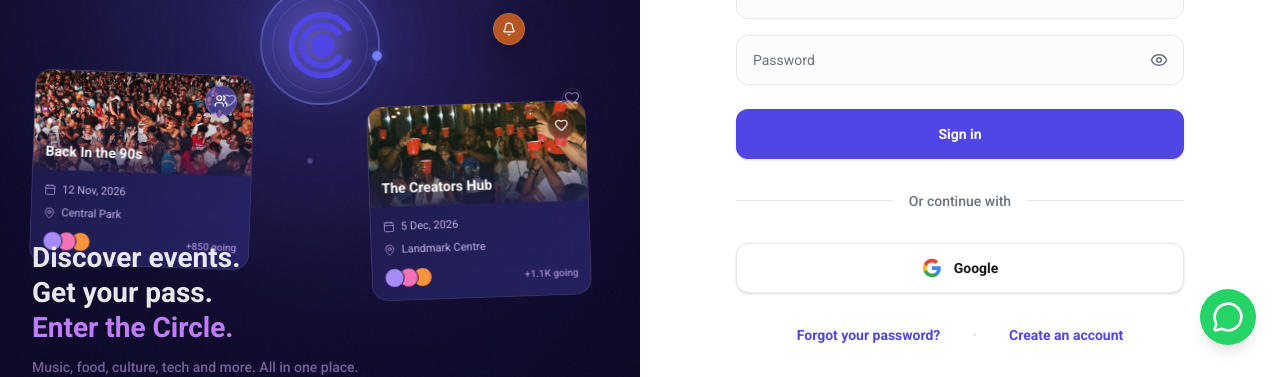
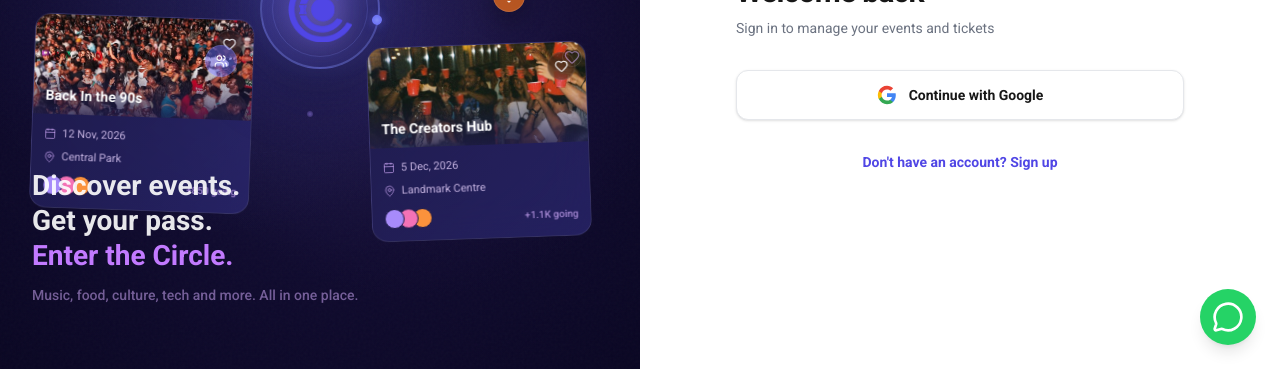
Before and after one commit to omoluabi44/circle_pass, a Next.js app: page /login in a window 1280 px wide. Shown: the part 431-808 px from the top of the page. Built offline with nearby package versions, Linux system fonts and the light colour scheme; no server answers.

Commit message:
feat: comment out email/password form and restrict login to Google account only

```diff
--- a/src/app/(auth)/login/page.tsx
+++ b/src/app/(auth)/login/page.tsx
@@ -62,6 +62,8 @@ export default function LoginPage() {
             </p>
           </div>
 
+          {/* Login form commented out per requirement - only Google login allowed */}
+          {/*
           <form className="mt-8 space-y-6" onSubmit={handleSubmit}>
             {error && <p className="text-destructive text-sm bg-destructive/10 p-3 rounded-lg border border-destructive/20">{error}</p>}
 
@@ -120,8 +122,9 @@ export default function LoginPage() {
               <span className="bg-background px-4 text-muted-foreground font-medium">Or continue with</span>
             </div>
           </div>
+          */}
 
-          <div className="mt-6">
+          <div className="mt-8 space-y-4">
             <button
               onClick={() => signIn("google", { callbackUrl: "/dashboard" })}
               className="flex w-full justify-center items-center gap-3 rounded-xl border border-border bg-background px-4 py-3.5 text-sm font-bold text-foreground hover:bg-secondary focus:outline-none focus:ring-2 focus:ring-primary focus:ring-offset-2 transition-colors shadow-sm"
@@ -132,17 +135,13 @@ export default function LoginPage() {
                 <path d="M5.84 14.09c-.22-.66-.35-1.36-.35-2.09s.13-1.43.35-2.09V7.07H2.18C1.43 8.55 1 10.22 1 12s.43 3.45 1.18 4.93l2.85-2.22.81-.62z" fill="#FBBC05"/>
                 <path d="M12 5.38c1.62 0 3.06.56 4.21 1.64l3.15-3.15C17.45 2.09 14.97 1 12 1 7.7 1 3.99 3.47 2.18 7.07l3.66 2.84c.87-2.6 3.3-4.53 6.16-4.53z" fill="#EA4335"/>
               </svg>
-              Google
+              Continue with Google
             </button>
           </div>
 
           <div className="text-sm text-center flex flex-col sm:flex-row justify-center gap-4 sm:gap-8 mt-8">
-            <Link href="/forgot-password" className="font-semibold text-primary hover:text-primary/80 transition-colors">
-              Forgot your password?
-            </Link>
-            <div className="hidden sm:block text-border">•</div>
             <Link href="/register" className="font-semibold text-primary hover:text-primary/80 transition-colors">
-              Create an account
+              Don't have an account? Sign up
             </Link>
           </div>
         </div>
```
